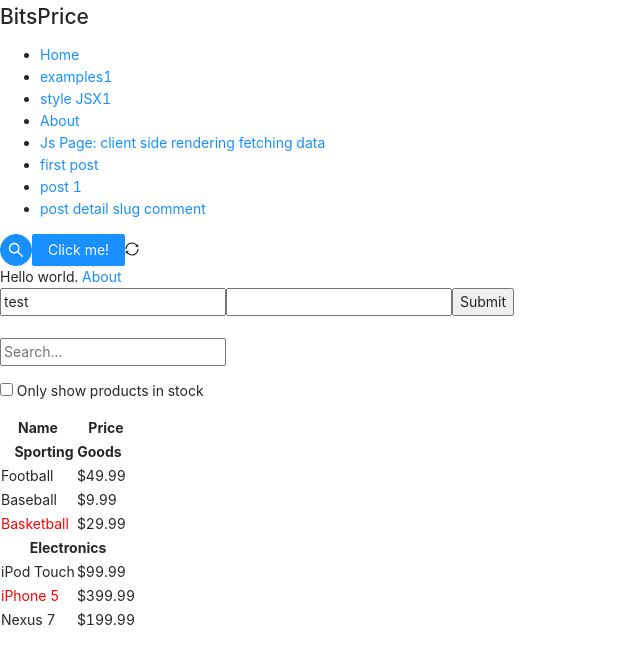
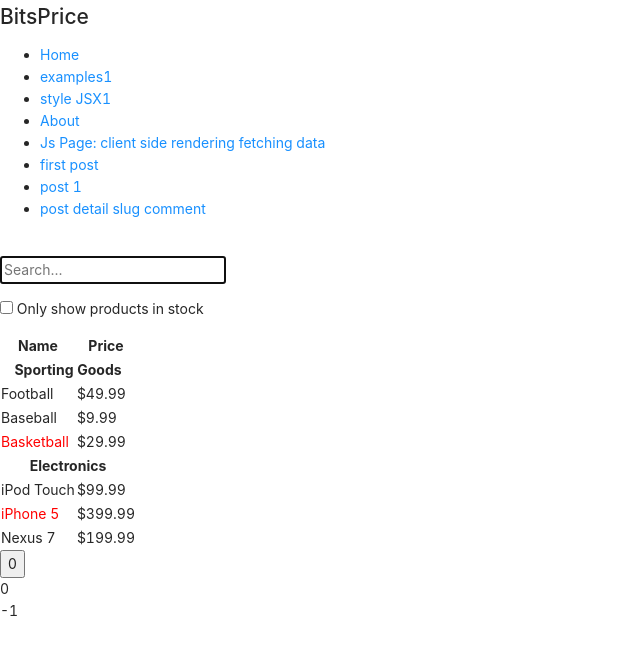
Before and after one commit to datagit/nextjs-tutorial, a Next.js app: page /examples in a window 1280 px wide. Shown: the top 666 px of the page, without its empty margins (0-640 px from the left). Built offline with nearby package versions, Linux system fonts and the light colour scheme.

Commit message:
explain depth react hooks

```diff
--- a/components/FilterableProductTable.js
+++ b/components/FilterableProductTable.js
@@ -30,11 +30,11 @@ const ProductTable = (props) => {
     products.forEach(product => {
         if (product.category !== lastCategory) {
             rows.push(
-                <ProductCategoryRow category={product.category} key={product.category}/>
+                <ProductCategoryRow category={product.category} key={rows.length}/>
             );
         }
         rows.push(
-            <ProductRow product={product} key={product}/>
+            <ProductRow product={product} key={rows.length}/>
         );
         lastCategory = product.category;
     });
@@ -52,10 +52,12 @@ const ProductTable = (props) => {
 }
 
 const SearchBar = () => {
+    let labelText = 'labelText';
     return (
         <form>
             <p>
-            <input name="q" placeholder="Search..."/>
+            <input name="q" placeholder="Search..." ref={input => input && input.focus()} aria-label={labelText}
+            />
             </p>
             <p>
             <input type="checkbox" name="s" value='1'/> {' '}
--- /dev/null
+++ b/components/Wrapper.js
@@ -0,0 +1,29 @@
+import React, {useEffect, useState} from 'react';
+
+const Example = ({count}) => {
+    useEffect(() => {
+        console.log(`render - ${count}`);
+
+        return () => {
+            console.log(`unmount - ${count}`);
+        };
+    }, [count]);
+    return (
+    <div>{count}</div>
+    );
+}
+
+const Wrapper = () => {
+    const [count, setCount] = useState(0);
+    const updateCountFunc = () => setCount(count + 1);
+
+    return (
+        <div>
+            <button onClick={updateCountFunc}>{count}</button>
+            {count < 5 && <Example count={count}/>}
+            {count < 5 && <Example count={-1}/>}
+        </div>
+    )
+}
+
+export default Wrapper;
--- a/pages/examples.js
+++ b/pages/examples.js
@@ -4,16 +4,18 @@ import Layout from '../components/Layout';
 import AntDesignExamples from "../components/AntDesignExamples";
 import ReactHookFormExamples from "../components/ReactHookFormExamples";
 import FilterableProductTable from '../components/FilterableProductTable';
+import Wrapper from '../components/Wrapper';
 const Examples = (props) => (
     <Layout>
-        <div>
+        {/* <div>
             <AntDesignExamples/>
         </div>
         <div>
             <ReactHookFormExamples/>
-        </div>
+        </div> */}
         <div>
             <FilterableProductTable/>
+            <Wrapper/>
         </div>
     </Layout>
 );
--- a/utility/common.js
+++ b/utility/common.js
@@ -5,9 +5,11 @@ function sum2(a, b) {
     return a + b;
 }
 function ConsoleLogHelper (data) {
+    //TODO: abc
     if (process.env.ENV_NAME === 'production') return;
     console.log(data);
 }
 exports.sum1 = sum1;
 exports.sum2 = sum2;
+//FIXME: cba
 exports.ConsoleLogHelper = ConsoleLogHelper;
```
Also changed, not shown: 1 other file (tests, documents, lock files or other folders).
